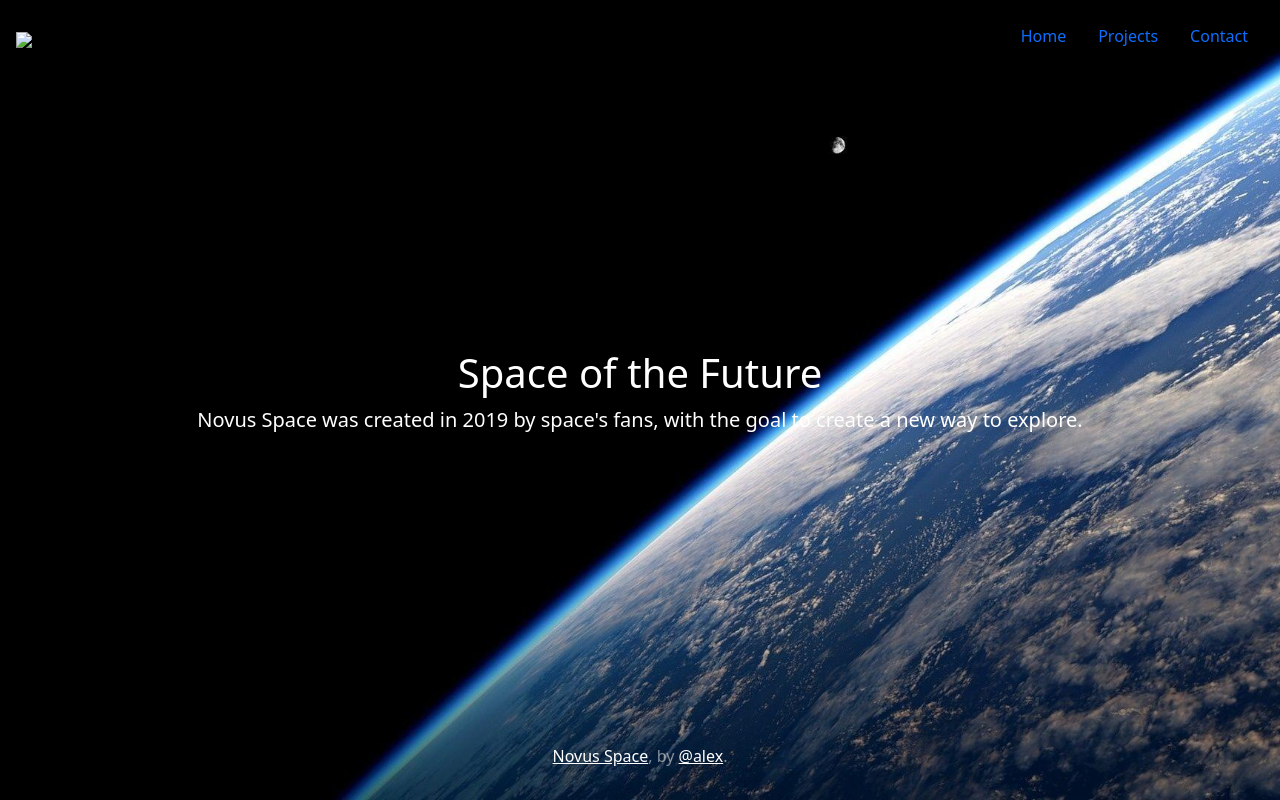
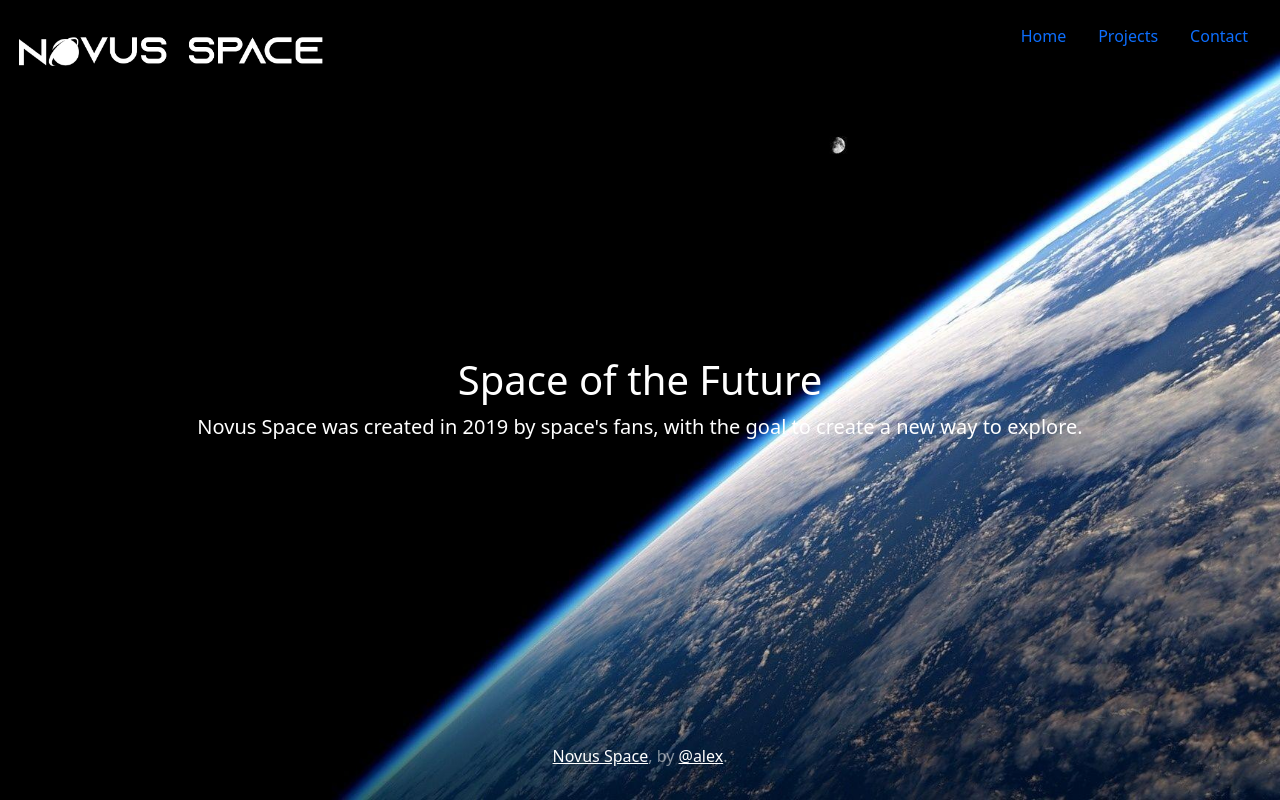
Before and after one commit to novus-alex/novus-alex, a plain HTML site: page index.html in a window 1280 px wide. Drawn offline with nearby package versions, Linux system fonts and the light colour scheme; files whose address does not match are found by name.

Commit message:
Update index.html

```diff
--- a/index.html
+++ b/index.html
@@ -8,14 +8,14 @@
     <link href="https://cdn.jsdelivr.net/npm/bootstrap@5.0.2/dist/css/bootstrap.min.css" rel="stylesheet" integrity="sha384-EVSTQN3/azprG1Anm3QDgpJLIm9Nao0Yz1ztcQTwFspd3yD65VohhpuuCOmLASjC" crossorigin="anonymous">
     <script src="https://cdn.jsdelivr.net/npm/bootstrap@5.0.2/dist/js/bootstrap.bundle.min.js" integrity="sha384-MrcW6ZMFYlzcLA8Nl+NtUVF0sA7MsXsP1UyJoMp4YLEuNSfAP+JcXn/tWtIaxVXM" crossorigin="anonymous"></script>
 
-    <link rel="stylesheet" type="text/css" href="../css/index.css">
+    <link rel="stylesheet" type="text/css" href="index.css">
   </head>
 
   <body class="d-flex h-100 text-center text-white" style="background-image: url('../img/bg.jpg');background-size: cover;">
   	<div class="cover-container d-flex w-100 h-100 p-3 mx-auto flex-column" >
   		<header class="mb-auto">
 		    <div>
-		      <a class="" href="#"><img class="float-md-start mb-0 mt-3 w-25" src="../img/logo_.png"></a>
+		      <a class="" href="#"><img class="float-md-start mb-0 mt-3 w-25" src="logo_.png"></a>
 		      <nav class="nav nav-masthead justify-content-center float-md-end">
 		        <a class="nav-link active" aria-current="page" href="#">Home</a>
 		        <a class="nav-link" href="projects.html">Projects</a>
```
